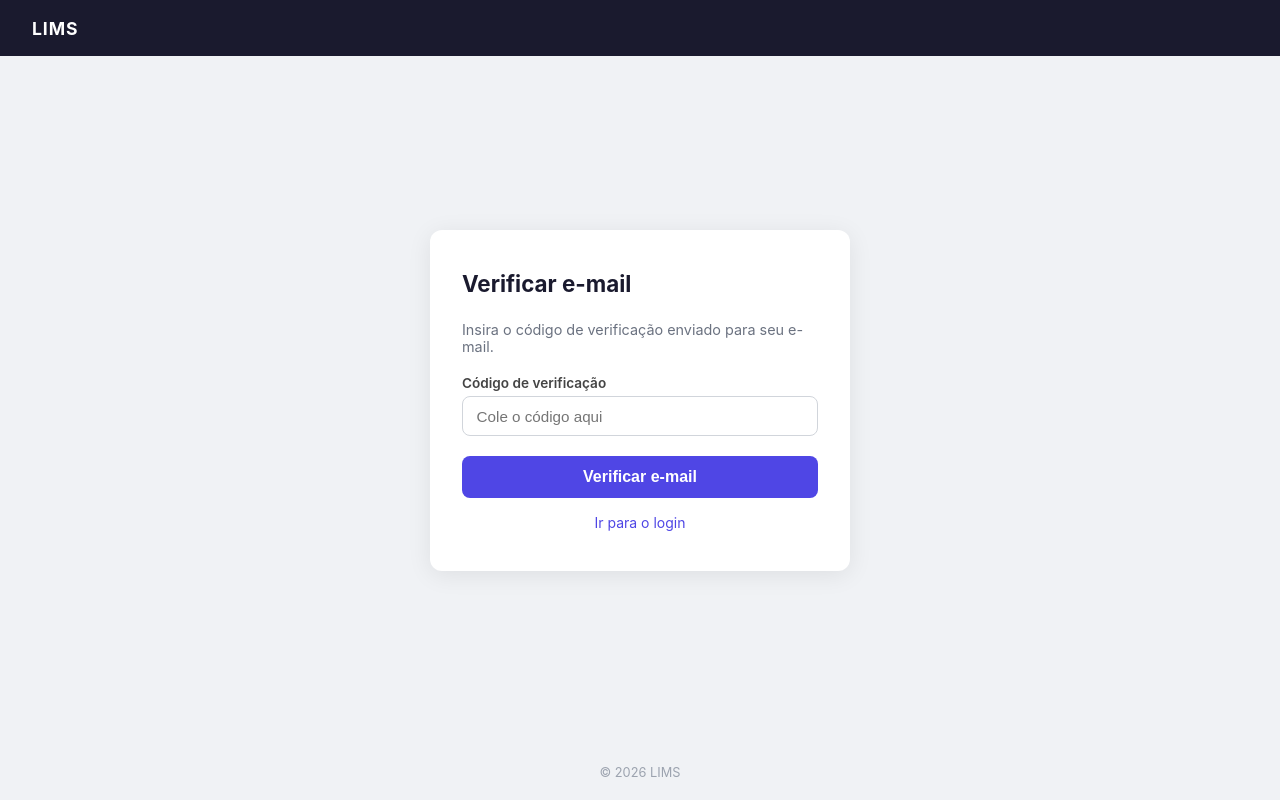
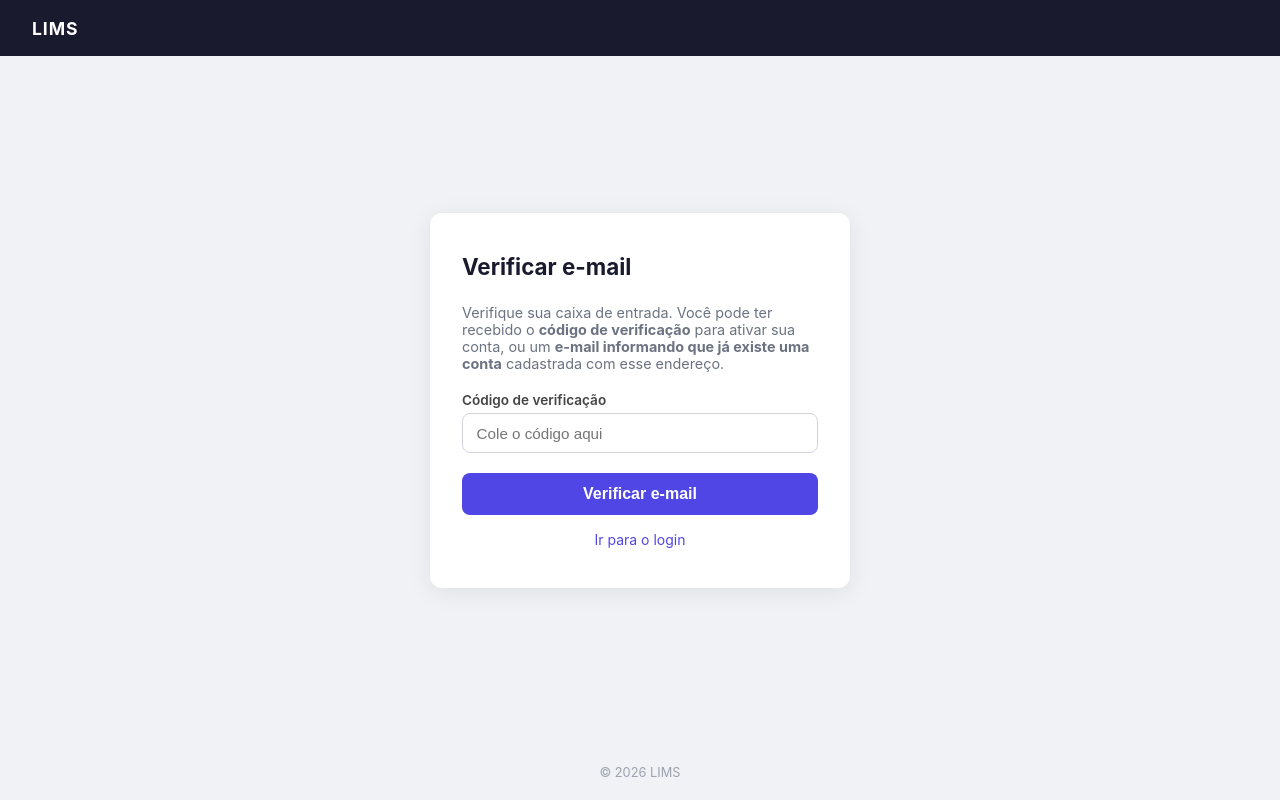
Before and after one commit to JulioFranz/LIMS, a React (Vite) app in the folder frontend/: page /verify-email in a window 1280 px wide. Built offline with nearby package versions, Linux system fonts and the light colour scheme; no server answers.

Commit message:
feat(verify-email): inform user about duplicate email possibility on verify screen

```diff
--- a/frontend/src/pages/VerifyEmail.tsx
+++ b/frontend/src/pages/VerifyEmail.tsx
@@ -40,7 +40,7 @@ export default function VerifyEmail() {
       <div className="card">
         <h1>Verificar e-mail</h1>
         <p style={{ color: '#6b7280', fontSize: '.9rem', marginBottom: '1.25rem' }}>
-          Insira o código de verificação enviado para seu e-mail.
+          Verifique sua caixa de entrada. Você pode ter recebido o <strong>código de verificação</strong> para ativar sua conta, ou um <strong>e-mail informando que já existe uma conta</strong> cadastrada com esse endereço.
         </p>
         <Alert message={alert.message} type={alert.type} />
         <form onSubmit={handleSubmit}>
```
